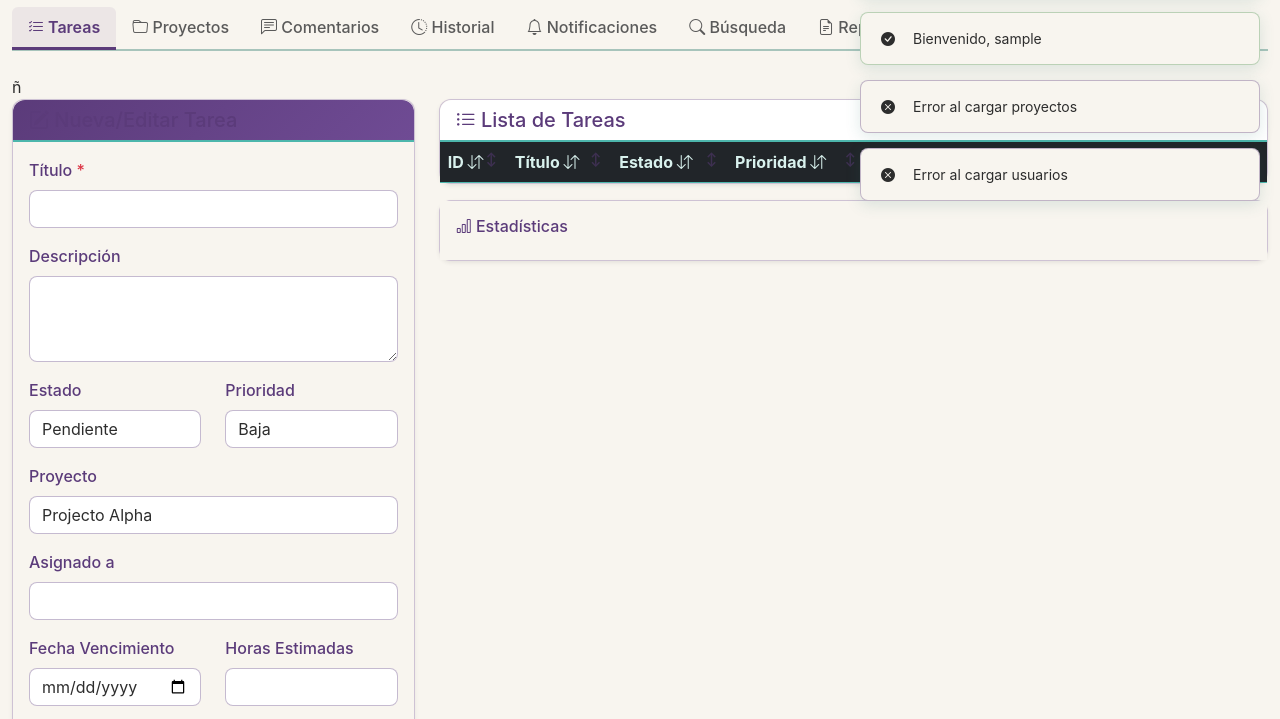
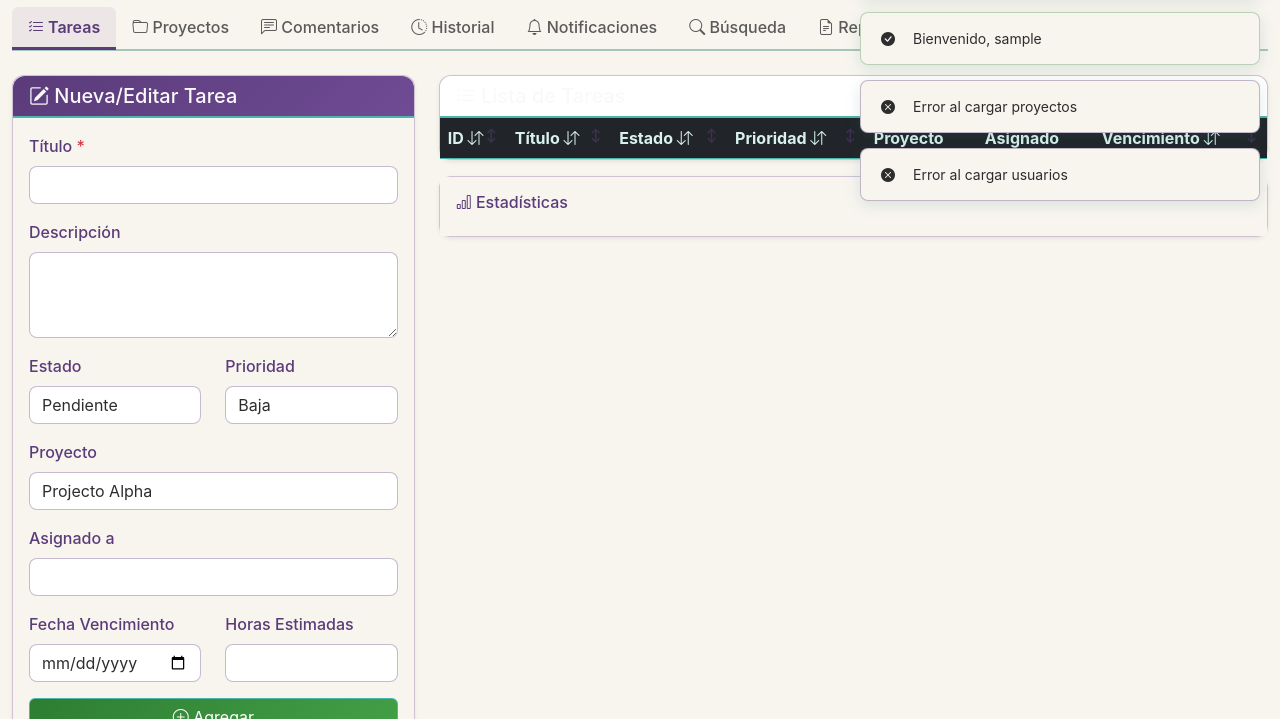
Before and after one commit to tripelk20/evi-den-1-arcqui, a website: page index.html in a window 1280 px wide. Shown: the part 76-795 px from the top of the page. Drawn offline with nearby package versions, Linux system fonts and the light colour scheme; no server answers; sample sign-in values are in the browser's storage.

Commit message:
k
colors

```diff
--- a/index.html
+++ b/index.html
@@ -101,7 +101,7 @@
 
             <!-- Tab: Tareas -->
             <div id="tasksTab" class="tab-content active">
-ñ                <div class="row">
+              <div class="row">
                     <!-- Formulario de Tareas -->
                     <div class="col-lg-4 mb-4">
                         <div class="card shadow-sm h-100">
--- a/style.css
+++ b/style.css
@@ -598,7 +598,7 @@ textarea[readonly] {
 
 /* Textos */
 h1, h2, h3, h4, h5, h6 {
-    color: var(--guinda);
+    color: #f9f9f9;
 }
 
 .text-muted {
```
